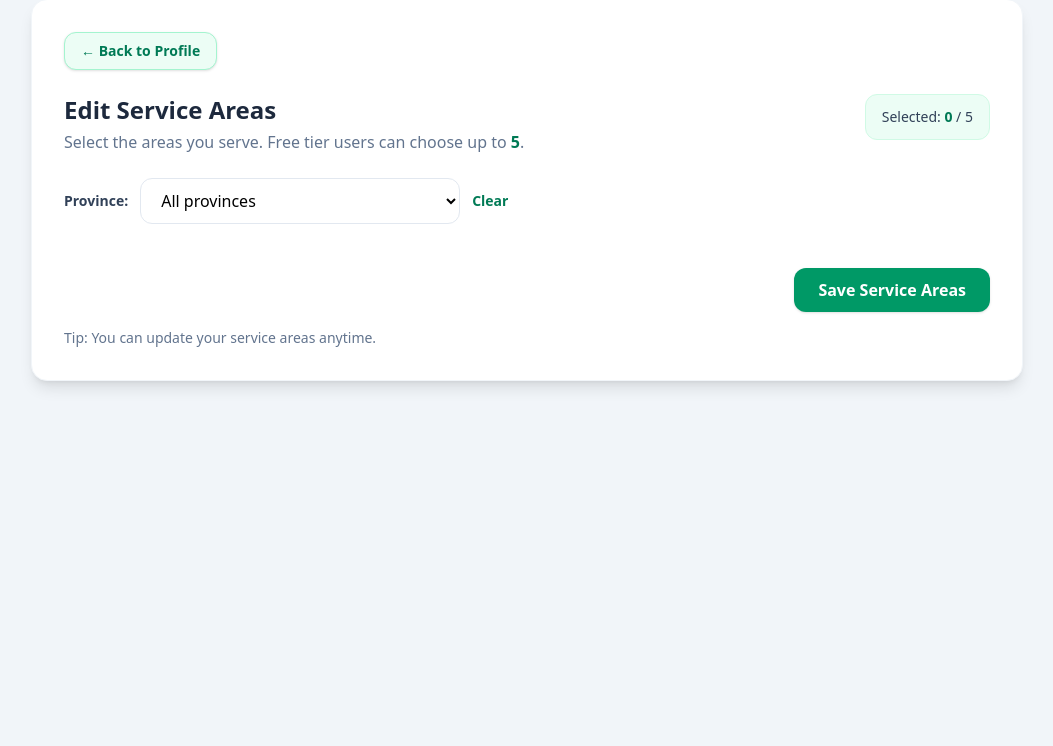
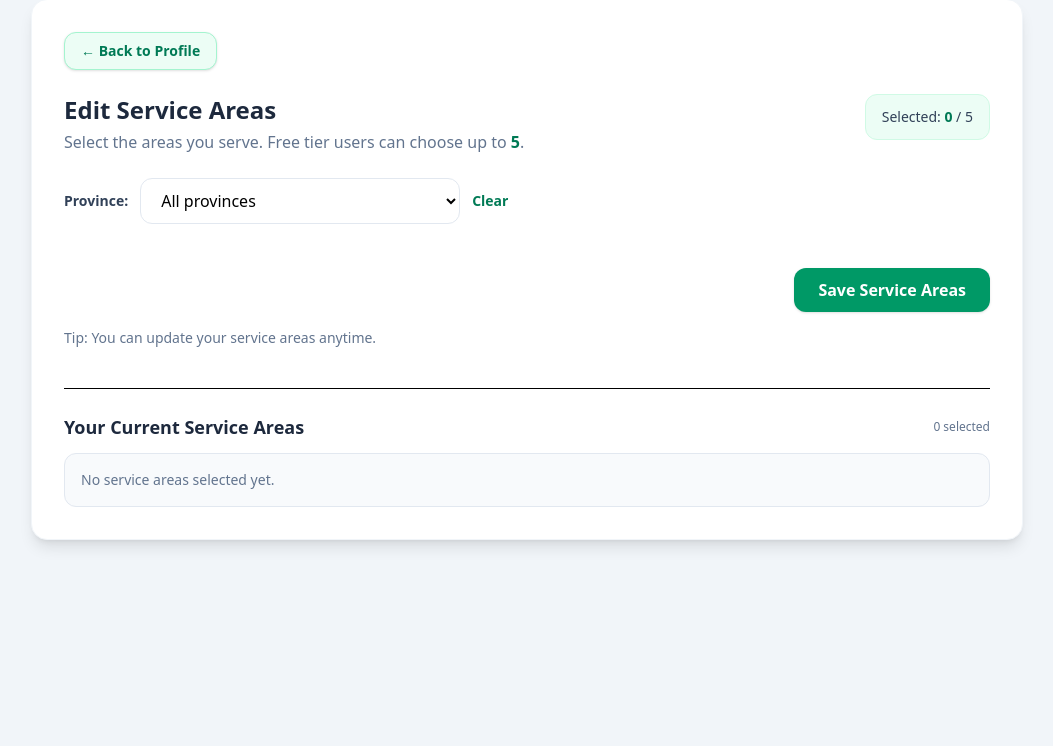
Before and after one commit to olugbengaakindele/handyhub_vercel, a Django app: page /edit-service-areas/ in a window 1280 px wide. Shown: the part 165-911 px from the top of the page, without its empty margins (113-1166 px from the left). Run offline with Django 5.2, Linux system fonts and the light colour scheme; the visitor is signed in with stand-in values (Sample User, id 1); some libraries are stand-ins or nearby versions.

Commit message:
add service area fix

```diff
--- a/users/static/users/js/service_area_selector.js
+++ b/users/static/users/js/service_area_selector.js
@@ -1,23 +1,32 @@
+// static/users/js/service_area_selector.js
+
 class ServiceAreaSelector {
   constructor(config) {
+    // Core elements
     this.container = document.querySelector(config.containerSelector);
     this.provinceSelect = document.querySelector(config.provinceSelectSelector);
     this.clearBtn = document.querySelector(config.clearBtnSelector);
 
+    // Counter UI
     this.countEl = document.querySelector(config.countSelector);
     this.limitEl = document.querySelector(config.limitSelector);
 
+    // Current selections UI (NEW)
+    this.currentBox = document.querySelector(config.currentBoxSelector);
+    this.currentCountEl = document.querySelector(config.currentCountSelector);
+
     this.limit = Number(config.limit || 0);
 
+    // Must-have elements for the selector to work
     if (!this.container || !this.provinceSelect || !this.countEl || !this.limitEl) return;
 
-    // ✅ Failsafe selectors (works even if classes are missing)
+    // Failsafe selectors
     this.cardSelector = config.cardSelector || "label";
     this.checkboxSelector = config.checkboxSelector || 'input[type="checkbox"]';
     this.groupSelector = config.groupSelector || ".metro-group";
 
     this.cards = Array.from(this.container.querySelectorAll(this.cardSelector))
-      .filter(el => el.querySelector(this.checkboxSelector)); // only labels/cards that contain a checkbox
+      .filter(el => el.querySelector(this.checkboxSelector));
 
     this.checkboxes = this.cards
       .map(card => card.querySelector(this.checkboxSelector))
@@ -26,7 +35,7 @@
     this.groups = Array.from(this.container.querySelectorAll(this.groupSelector));
 
     this.bindEvents();
-    this.refresh();
+    this.refresh(); // initial paint
   }
 
   bindEvents() {
@@ -49,6 +58,7 @@
     this.updateCountUI();
     this.applyProvinceFilter(this.provinceSelect.value);
     this.applyLimitRules();
+    this.renderCurrentSelections(); // ✅ NEW
   }
 
   getSelectedCount() {
@@ -59,17 +69,19 @@
     const count = this.getSelectedCount();
     this.countEl.textContent = String(count);
     this.limitEl.textContent = String(this.limit);
+
+    if (this.currentCountEl) {
+      this.currentCountEl.textContent = `${count} selected`;
+    }
   }
 
-  // ✅ Get province for a card safely
+  // Get province for a card safely
   getCardProvince(card) {
-    // Preferred: data-province
     const dp = (card.getAttribute("data-province") || "").trim();
     if (dp) return dp;
 
-    // Fallback: try to parse "City, MB" from the small text
     const text = (card.innerText || "").trim();
-    const match = text.match(/,\s*([A-Z]{2})\b/); // finds ", MB"
+    const match = text.match(/,\s*([A-Z]{2})\b/);
     return match ? match[1] : "";
   }
 
@@ -79,7 +91,6 @@
     this.cards.forEach(card => {
       const prov = this.getCardProvince(card);
       const matches = isAll || prov === provinceValue;
-
       card.classList.toggle("hidden", !matches);
     });
 
@@ -106,7 +117,6 @@
       card.classList.toggle("opacity-50", shouldDisable);
       card.classList.toggle("cursor-not-allowed", shouldDisable);
 
-      // optional: tone down hover when disabled
       if (shouldDisable) {
         card.classList.remove("hover:bg-emerald-50", "hover:border-emerald-400");
       } else {
@@ -114,10 +124,92 @@
       }
     });
   }
+
+  // --------------------------
+  // NEW: Current selections list
+  // --------------------------
+  getSelectedCards() {
+    return this.cards.filter(card => {
+      const cb = card.querySelector(this.checkboxSelector);
+      return cb && cb.checked;
+    });
+  }
+
+  // Safe HTML escape
+  escapeHtml(str) {
+    return String(str ?? "")
+      .replaceAll("&", "&amp;")
+      .replaceAll("<", "&lt;")
+      .replaceAll(">", "&gt;")
+      .replaceAll('"', "&quot;")
+      .replaceAll("'", "&#039;");
+  }
+
+  renderCurrentSelections() {
+    if (!this.currentBox) return;
+
+    const selectedCards = this.getSelectedCards();
+
+    if (selectedCards.length === 0) {
+      this.currentBox.innerHTML = `
+        <div class="text-sm text-slate-500 bg-slate-50 border border-slate-200 rounded-xl px-4 py-4">
+          No service areas selected yet.
+        </div>
+      `;
+      return;
+    }
+
+    // Sort by metro then by name
+    selectedCards.sort((a, b) => {
+      const am = (a.dataset.metro || "").localeCompare(b.dataset.metro || "");
+      if (am !== 0) return am;
+      return (a.dataset.areaName || "").localeCompare(b.dataset.areaName || "");
+    });
+
+    this.currentBox.innerHTML = selectedCards.map(card => {
+      const areaId = card.dataset.areaId || "";
+      const name = card.dataset.areaName || "Unknown";
+      const city = card.dataset.city || "";
+      const prov = card.dataset.province || "";
+      const metro = card.dataset.metro || "";
+
+      return `
+        <div class="flex items-center justify-between bg-white border border-slate-200 rounded-xl px-4 py-3">
+          <div class="min-w-0">
+            <p class="text-sm font-semibold text-slate-800 truncate">${this.escapeHtml(name)}</p>
+            <p class="text-xs text-slate-500 truncate">${this.escapeHtml(city)}, ${this.escapeHtml(prov)} • ${this.escapeHtml(metro)}</p>
+          </div>
+
+          <button
+            type="button"
+            class="inline-flex items-center gap-2 text-xs font-semibold text-red-600 hover:text-red-700"
+            data-remove-id="${this.escapeHtml(areaId)}"
+            title="Remove"
+          >
+            🗑️ Delete
+          </button>
+        </div>
+      `;
+    }).join("");
+
+    // Delete button: uncheck and refresh (does NOT auto-save; user clicks Save)
+    this.currentBox.querySelectorAll("[data-remove-id]").forEach(btn => {
+      btn.addEventListener("click", () => {
+        const id = btn.getAttribute("data-remove-id");
+        const card = this.cards.find(c => c.dataset.areaId === id);
+        if (!card) return;
+
+        const cb = card.querySelector(this.checkboxSelector);
+        if (cb) cb.checked = false;
+
+        this.refresh();
+      });
+    });
+  }
 }
 
 document.addEventListener("DOMContentLoaded", () => {
-  const scriptTag = document.querySelector('script[src*="edit_service_areas.js"]');
+  const scriptTag = document.querySelector('script[src*="service_area_selector.js"]');
   const limit = Number(scriptTag?.dataset?.limit || 5);
 
   new ServiceAreaSelector({
@@ -126,10 +218,16 @@
     clearBtnSelector: "#clearProvince",
     countSelector: "#selectedCount",
     limitSelector: "#maxCount",
+
     // If your template uses these classes, keep them. If not, it will still work.
     checkboxSelector: ".area-checkbox",
     cardSelector: ".area-card",
     groupSelector: ".metro-group",
+
+    // NEW: current selections panel
+    currentBoxSelector: "#currentAreasBox",
+    currentCountSelector: "#currentAreasCount",
+
     limit,
   });
 });
--- a/users/templates/users/edit_service_areas.html
+++ b/users/templates/users/edit_service_areas.html
@@ -1,3 +1,4 @@
+{# templates/users/edit_service_areas.html #}
 {% extends "./base.html" %}
 {% load static %}
 {% block body %}
@@ -25,7 +26,7 @@
           </p>
         </div>
 
-        <!-- ✅ IDs must match JS -->
+        <!-- Counter -->
         <div class="rounded-xl bg-emerald-50 border border-emerald-100 px-4 py-3">
           <p class="text-sm text-slate-700">
             Selected:
@@ -52,7 +53,6 @@
           {% endfor %}
         </select>
 
-        <!-- ✅ ensure it doesn't submit the form -->
         <button
           id="clearProvince"
           type="button"
@@ -62,10 +62,10 @@
         </button>
       </div>
 
+      <!-- Form -->
       <form method="POST" action="{% url 'users:edit_service_areas' %}">
         {% csrf_token %}
 
-        <!-- ✅ ID must match JS -->
         <div id="areasContainer" class="space-y-6 max-h-[420px] overflow-y-auto pr-2">
           {% regroup all_areas by metro_city as grouped_areas %}
 
@@ -81,6 +81,10 @@
                   <label
                     class="area-card flex items-center gap-3 bg-slate-50 border border-slate-200 rounded-xl px-4 py-3 cursor-pointer hover:border-emerald-400 hover:bg-emerald-50 transition"
                     data-province="{{ area.province }}"
+                    data-area-id="{{ area.id }}"
+                    data-area-name="{{ area.name|escape }}"
+                    data-city="{{ area.city|escape }}"
+                    data-metro="{{ area.metro_city|escape }}"
                   >
                     <input
                       type="checkbox"
@@ -114,12 +118,41 @@
         </p>
       </form>
 
-      <!-- keep your current “Your Current Service Areas” section below unchanged -->
+      <!-- Current selections panel (JS will keep it in sync) -->
+      <div class="mt-10 border-t pt-6">
+        <div class="flex items-center justify-between mb-3">
+          <h3 class="text-lg font-bold text-slate-800">Your Current Service Areas</h3>
+          <span id="currentAreasCount" class="text-xs text-slate-500">
+            {{ selected_area_objects|length }} selected
+          </span>
+        </div>
+
+        <div id="currentAreasBox" class="space-y-3">
+          {% if selected_area_objects %}
+            {% for a in selected_area_objects %}
+              <div class="flex items-center justify-between bg-white border border-slate-200 rounded-xl px-4 py-3">
+                <div class="min-w-0">
+                  <p class="text-sm font-semibold text-slate-800 truncate">{{ a.name }}</p>
+                  <p class="text-xs text-slate-500 truncate">{{ a.city }}, {{ a.province }} • {{ a.metro_city }}</p>
+                </div>
+                <span class="text-xs text-emerald-700 bg-emerald-50 border border-emerald-200 px-2 py-1 rounded-lg">
+                  Selected
+                </span>
+              </div>
+            {% endfor %}
+          {% else %}
+            <div class="text-sm text-slate-500 bg-slate-50 border border-slate-200 rounded-xl px-4 py-4">
+              No service areas selected yet.
+            </div>
+          {% endif %}
+        </div>
+      </div>
+
     </div>
   </div>
 </div>
 
-<!-- ✅ External JS: file + dataset must match JS -->
+<!-- External JS -->
 <script
   src="{% static 'users/js/service_area_selector.js' %}"
   data-limit="{{ service_area_limit }}"
```
